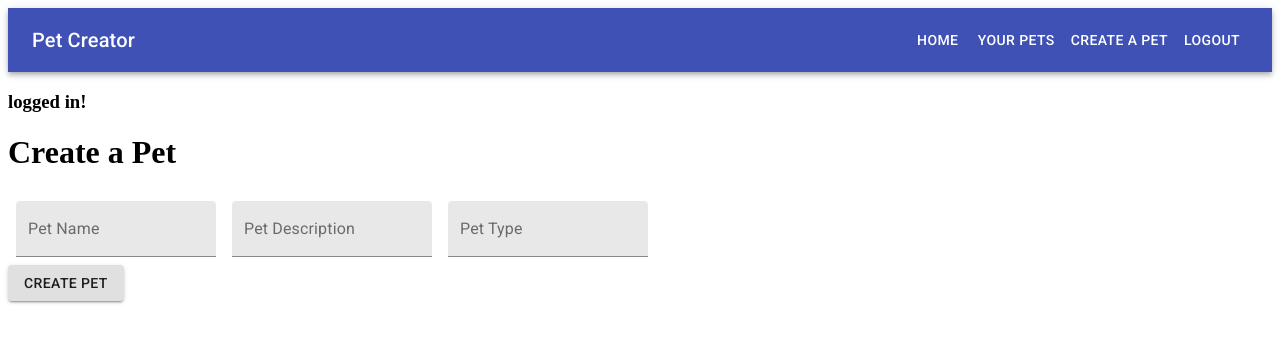
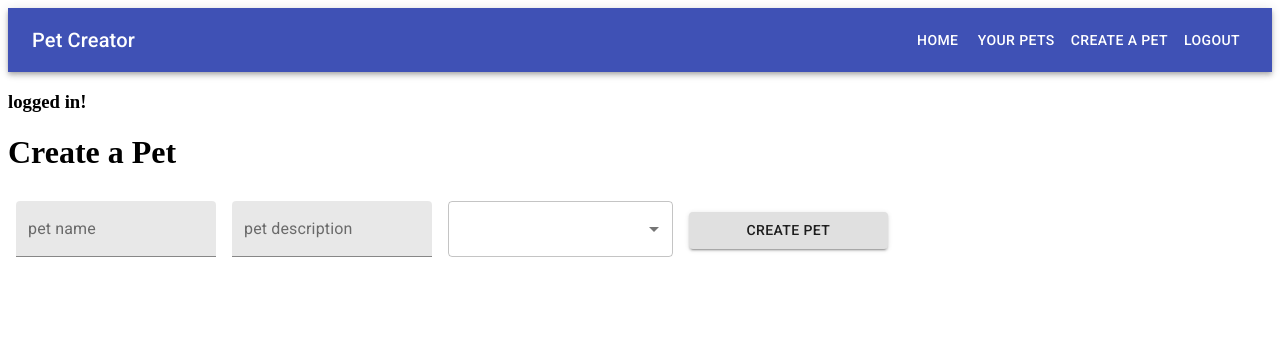
Before and after one commit to bakellian/phase-2-project, a React (Create React App) app: page /petlist/new in a window 1280 px wide. Shown: the top 342 px of the page. Built offline with nearby package versions, Linux system fonts and the light colour scheme; no server answers.

Commit message:
completed petform

```diff
--- a/package.json
+++ b/package.json
@@ -3,8 +3,11 @@
   "version": "0.1.0",
   "private": true,
   "dependencies": {
+    "@emotion/react": "^11.9.0",
+    "@emotion/styled": "^11.8.1",
     "@material-ui/core": "^4.12.4",
     "@material-ui/icons": "^4.11.3",
+    "@mui/material": "^5.8.2",
     "@testing-library/jest-dom": "^5.14.1",
     "@testing-library/react": "^13.0.0",
     "@testing-library/user-event": "^13.2.1",
--- a/src/Components/Pets/PetForm.jsx
+++ b/src/Components/Pets/PetForm.jsx
@@ -4,6 +4,8 @@ import { useNavigate } from 'react-router-dom';
 import { makeStyles } from '@material-ui/core/styles';
 import TextField from '@material-ui/core/TextField';
 import Button from '@material-ui/core/Button';
+import MenuItem from '@mui/material/MenuItem';
+import Select from '@mui/material/Select';
 
 const useStyles = makeStyles((theme) => ({
     root: {
@@ -16,28 +18,31 @@ const useStyles = makeStyles((theme) => ({
 
 const PetForm = ({ loggedIn, user }) => {
     const classes = useStyles();
-    const [petName, setPetName] = useState('')
-    const [petDescription, setPetDescription] = useState('')
-    const [petType, setPetType] = useState('')
-    const [pets, setPets] = useState({})
+    const [formData, setFormData] = useState({
+        user_id: 0,
+        name: "",
+        type: "",
+        description: ""
+    })
     const navigate = useNavigate(); //hook for being able to redirect to other routes
 
-    // useEffect(() => {
-    //     if(!loggedIn) {
-    //         navigate('/login')
-    //     }
-    // }, [loggedIn]) //not working - whenever page is refreshed were brought to login - even though we are logged in
+    useEffect(() => {
+        // if(!loggedIn) {
+        //     navigate('/login')
+        // }
+    }, [loggedIn]) //not working - whenever page is refreshed were brought to login - even though we are logged in
 
-    const handleNameChange = e => {
-        setPetName(e.target.value);
-    }
+    // const handleChange = e => {
+    //     setFormData({
+    //         [e.target.name]: e.target.name.value,
+    //         [e.target.description]: e.target.value,
+    //         [e.target.type]: e.target.value
+    //     })
+    // }
 
-    const handleDescriptionChange = e => {
-        setPetDescription(e.target.value);
-    }
-
-    const handlePetTypeChange = e => {
-        setPetType(e.target.value);
+    const handleSubmit = e => {
+        e.preventDefault();
+        alert('you submitted')
     }
 
   return (
@@ -45,28 +50,39 @@ const PetForm = ({ loggedIn, user }) => {
         <h1>Create a Pet</h1>
             <form className={classes.root} >
                 <TextField
-                    id="pet-name"
-                    label="Pet Name"
-                    value={petName}
-                    onChange={handleNameChange}
-                variant="filled"
+                    id="name"
+                    label="pet name"
+                    value={formData.name}
+                    onChange={(e) => setFormData({...formData, name: e.target.value})} //copy everything into the new object were setting in state
+                    variant="filled"
                 />
                 <TextField
-                    id="pet-description"
-                    label="Pet Description"
-                    value={petDescription}
-                    onChange={handleDescriptionChange}
-                variant="filled"
+                    id="description"
+                    label="pet description"
+                    value={formData.description}
+                    onChange={(e) => setFormData({...formData, description: e.target.value})}
+                    variant="filled"
                 />
-                <TextField
-                    id="pet-type"
-                    label="Pet Type"
-                    value={petType}
-                    onChange={handlePetTypeChange}
-                variant="filled"
-                />
+                 <Select
+                    labelId="type"
+                    id="type"
+                    value={formData.type}
+                    label="type"
+                    onChange={(e) => setFormData({...formData, type: e.target.value})}
+                >
+                    <MenuItem value={"Dog"}>Dog</MenuItem>
+                    <MenuItem value={"Cat"}>Cat</MenuItem>
+                    <MenuItem value={"Other"}>Other</MenuItem>
+                </Select>
+                {/* <TextField
+                    id="type"
+                    label="pet type"
+                    value={formData.type}
+                    onChange={(e) => setFormData({...formData, type: e.target.value})}
+                    variant="filled"
+                /> */}
+                <Button variant="contained" onClick={handleSubmit}>Create Pet</Button>
             </form>
-        <Button variant="contained">Create Pet</Button>
     </div>
   )
 }
```
Also changed, not shown: dp.json (deleted), 2 other files (tests, documents, lock files or other folders).
